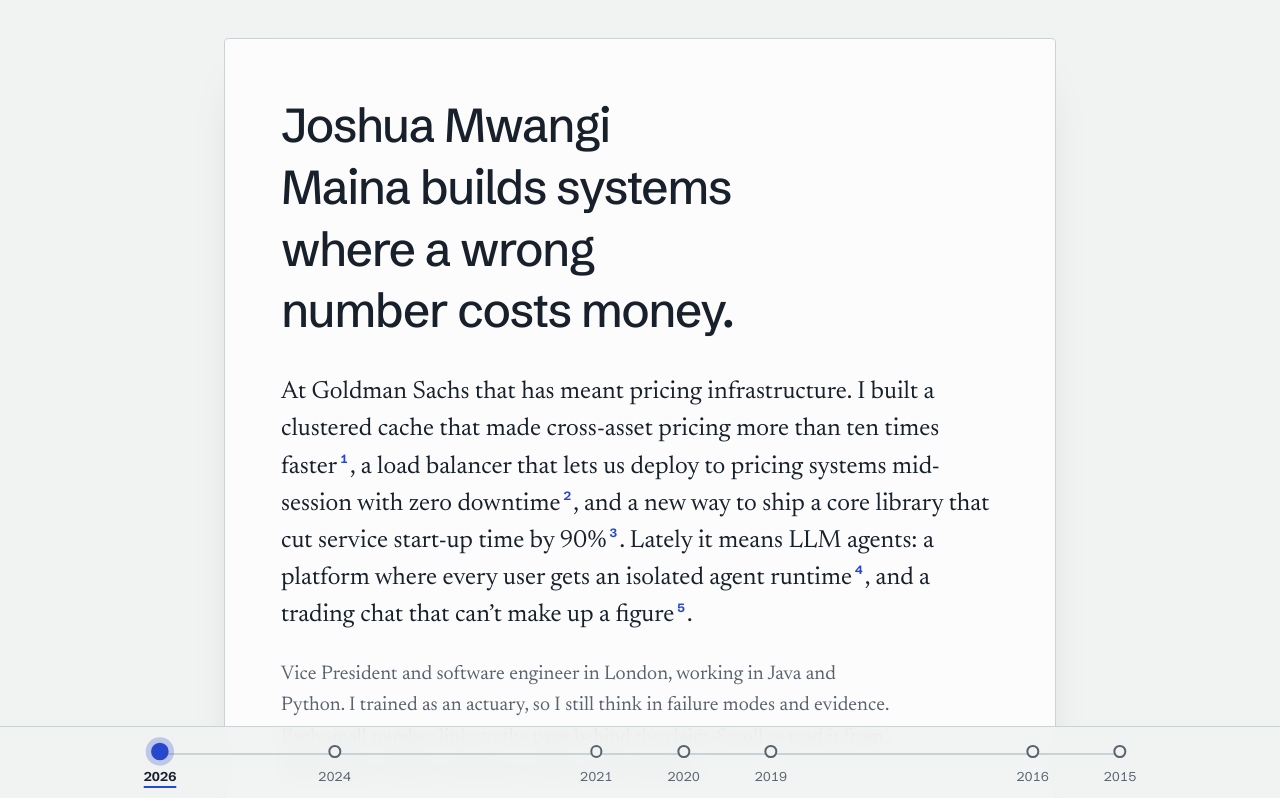
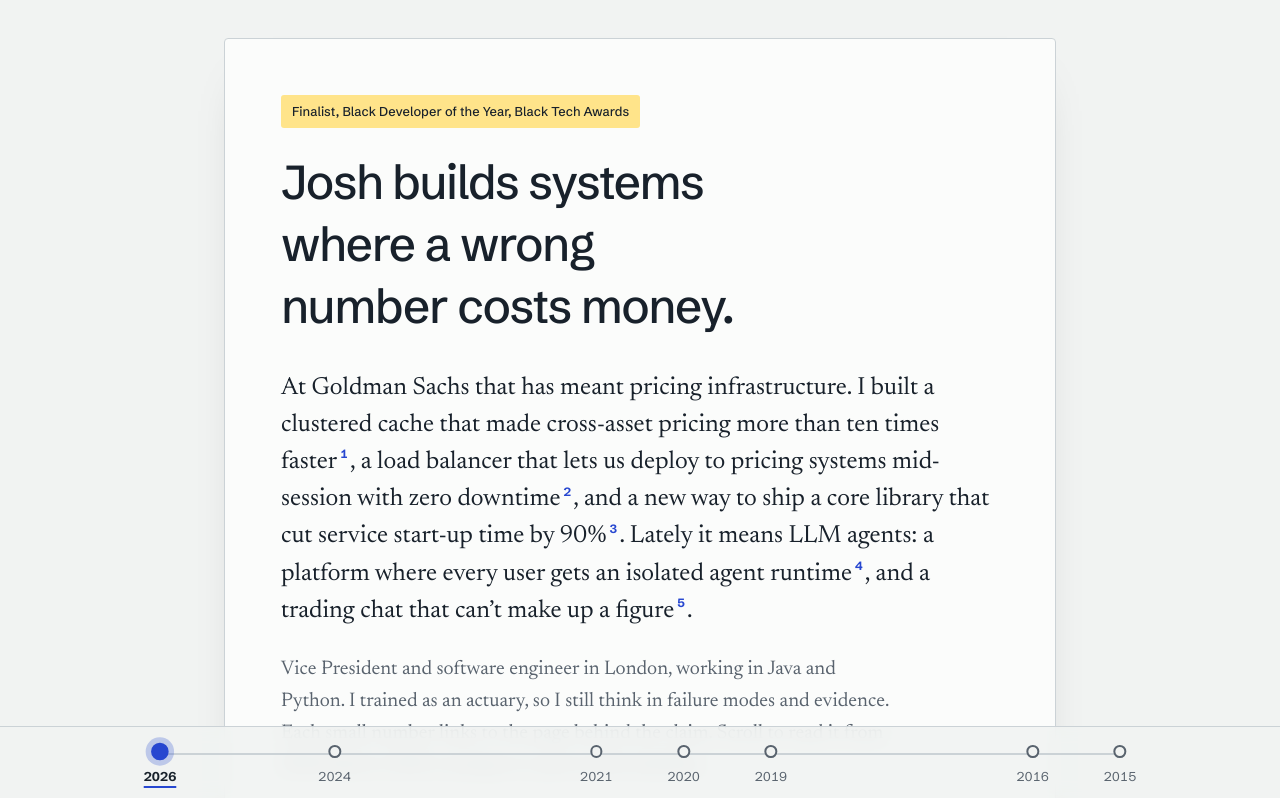
Before and after one commit to JoshuaMaina/portfolio, a plain HTML site: page index.html in a window 1280 px wide. Shown: the part 75-873 px from the top of the page. Drawn offline with Linux system fonts and the light colour scheme.

Commit message:
Put the award on the intro and tidy the contact page
The Black Tech Awards finalist line moves to the top of the intro, the
headline uses Josh, and the closing page is now called Contact.

Co-Authored-By: Claude Opus 5.5 <noreply@anthropic.com>
Claude-Session: https://claude.ai/code/session_017wk7cS8x6cTV9qojAXmj1j

```diff
--- a/build/styles.css
+++ b/build/styles.css
@@ -143,6 +143,17 @@ a {
 
 /* Intro page */
 .intro {
+  & .award {
+    display: inline-block;
+    margin-block-end: 1.5rem;
+    padding: 0.25em 0.7em;
+    background: var(--mark);
+    color: var(--ink);
+    font-family: var(--sans);
+    font-size: var(--step--1);
+    font-weight: 500;
+    border-radius: 3px;
+  }
   & h1 {
     font-family: var(--sans);
     font-size: var(--step-4);
--- a/index.html
+++ b/index.html
@@ -197,6 +197,17 @@ a {
 
 /* Intro page */
 .intro {
+  & .award {
+    display: inline-block;
+    margin-block-end: 1.5rem;
+    padding: 0.25em 0.7em;
+    background: var(--mark);
+    color: var(--ink);
+    font-family: var(--sans);
+    font-size: var(--step--1);
+    font-weight: 500;
+    border-radius: 3px;
+  }
   & h1 {
     font-family: var(--sans);
     font-size: var(--step-4);
@@ -469,7 +480,8 @@ a {
   <main id="main">
     <section class="page intro" aria-labelledby="intro-title">
       <div class="sheet">
-        <h1 id="intro-title">Joshua Mwangi Maina builds systems where a wrong number costs money.</h1>
+        <p class="award">Finalist, Black Developer of the Year, Black Tech Awards</p>
+        <h1 id="intro-title">Josh builds systems where a wrong number costs money.</h1>
         <p class="lede">
           At Goldman Sachs that has meant pricing infrastructure. I built a clustered cache that made
           cross-asset pricing more than ten times faster<a class="cite" href="#cache" aria-label="Go to 1">1</a>,
@@ -719,10 +731,9 @@ a {
 
     <section id="contact" class="page contact" tabindex="-1" aria-labelledby="contact-title">
       <div class="sheet">
-        <h2 id="contact-title">Next page</h2>
-        <p>Finalist, Black Developer of the Year, Black Tech Awards. I also mentor students moving into
-          finance and technology. For roles, collaborations or a chat about any page here, message me on
-          LinkedIn.</p>
+        <h2 id="contact-title">Contact</h2>
+        <p>For roles, collaborations or a chat about any page here, message me on LinkedIn. I also mentor
+          students moving into finance and technology.</p>
         <ul class="links">
           <li><a href="https://www.linkedin.com/in/joshua-mwangi-32ab9879/" rel="me">LinkedIn</a></li>
           <li><a href="https://github.com/JoshuaMaina" rel="me">GitHub</a></li>
```
Also changed, not shown: 1 other file.
